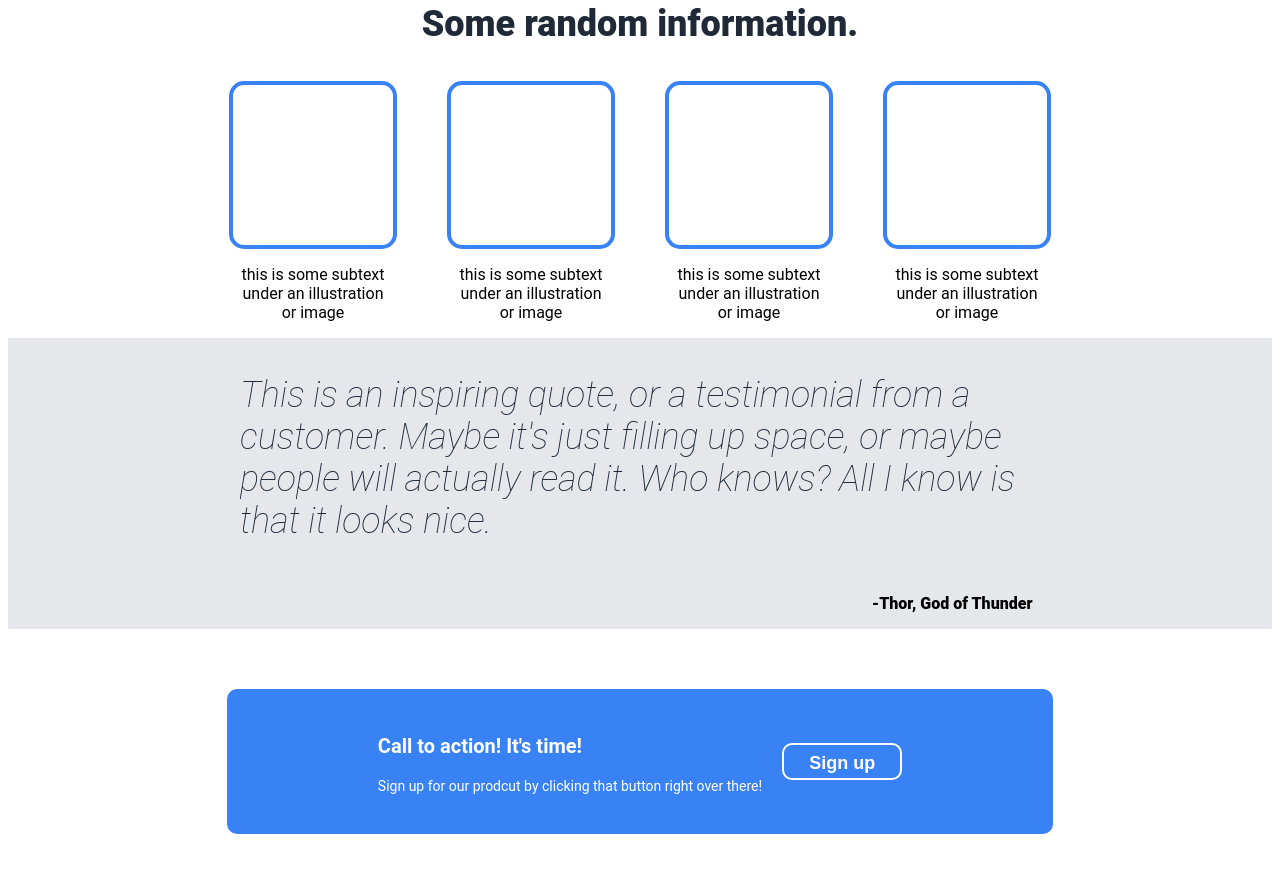
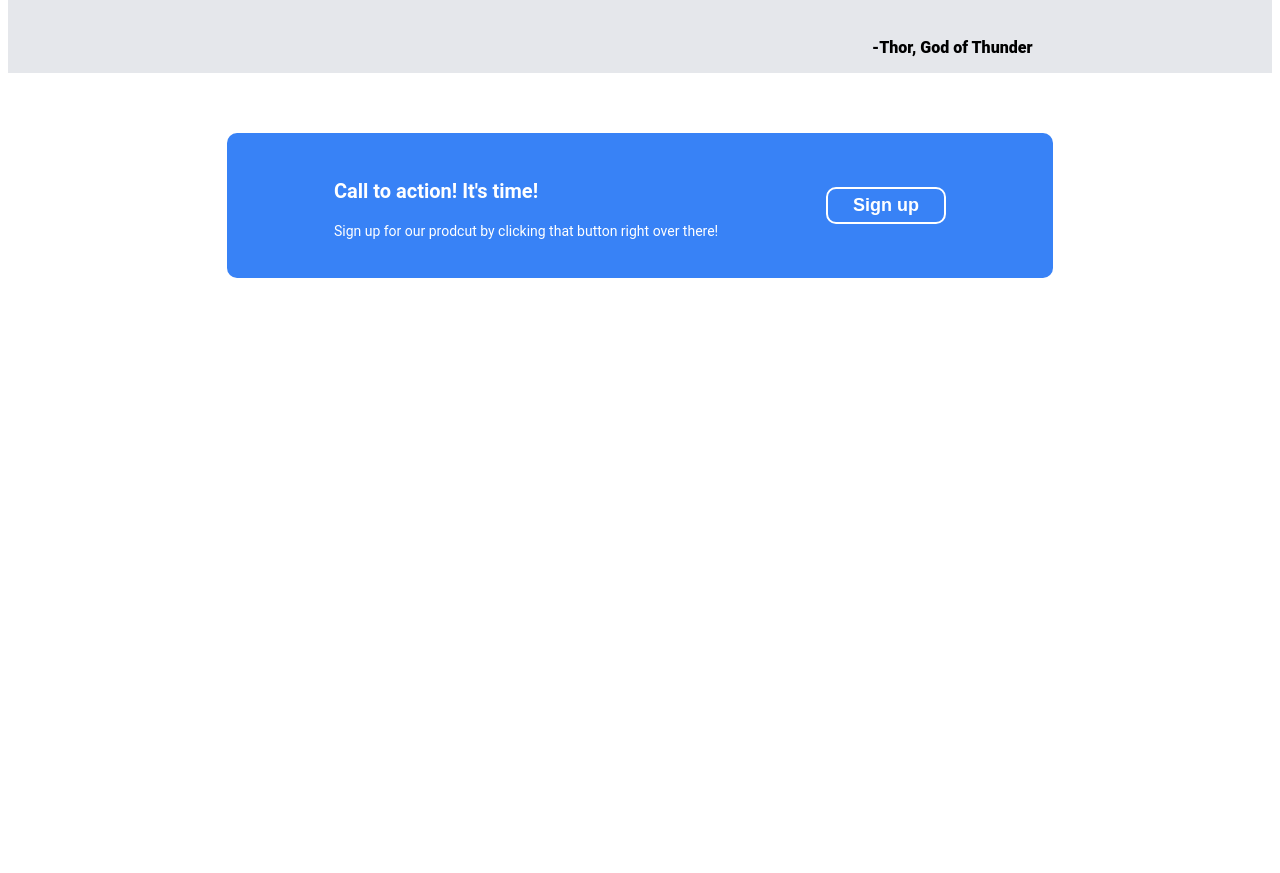
Before and after one commit to zhengchen1025/landing-page, a plain HTML site: page index.html in a window 1280 px wide. Shown: the part 1015-1888 px from the top of the page. After the commit the page ends 1361 px from the top, so only its background shows below. Drawn offline with Linux system fonts and the light colour scheme.

Commit message:
fix block4

```diff
--- a/styles.css
+++ b/styles.css
@@ -31,7 +31,7 @@ a {
   display: flex;
   flex: 1;
   background-color: #1f2937;
-  padding: 15% 20%;
+  padding: 1% 5%;
 }
 
 .B1L {
@@ -125,19 +125,6 @@ a {
   font-weight: 800;
 }
 
-.signUpBtn2 {
-  width: 130px;
-  height: 2.3rem;
-  background-color: #3882f6;
-  border: white;
-  color: white;
-  padding: 8px 16px;
-  font-weight: 900;
-  font-size: large;
-  cursor: pointer;
-  border-radius: 10px;
-}
-
 .block4 {
   display: flex;
   justify-content: center;
@@ -152,7 +139,7 @@ a {
   margin: 60px 200px;
   display: flex;
   border-radius: 10px;
-  justify-content: center;
+  justify-content: space-around;
   align-items: center;
 }
 
```
